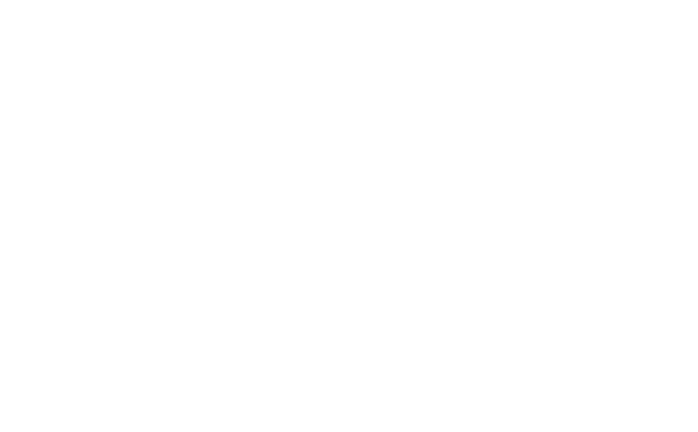
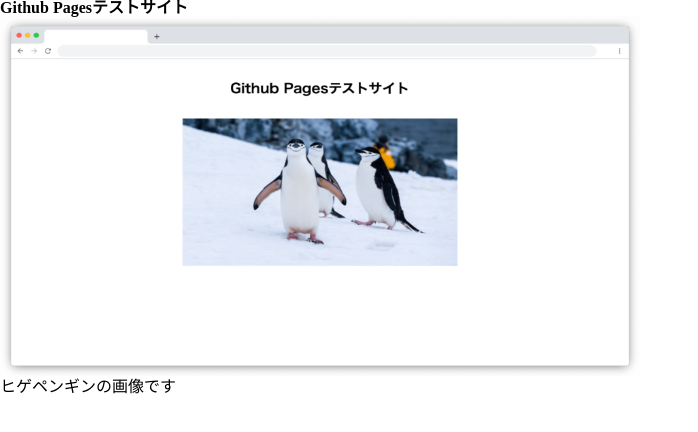
Before and after one commit to USJchannel/penguin1, a plain HTML site: page index.html in a window 1280 px wide. Shown: the whole page, without its empty margins (0-698 px from the left). Drawn offline with Linux system fonts and the light colour scheme.

Commit message:
コードを追加しました

```diff
--- a/index.html
+++ b/index.html
@@ -3,9 +3,15 @@
 <head>
     <meta charset="UTF-8">
     <meta name="viewport" content="width=device-width, initial-scale=1.0">
-    <title>Document</title>
+    <meta name="description" content="">
+    <meta name="author" content="">
+    <link rel="stylesheet" href="style.css">
+    <link rel="shortcut icon" href="">
+    <title>Github Pagesテスト</title>
 </head>
 <body>
-
+    <h1 class="head-1">Github Pagesテストサイト</h1>
+    <div class="img-wrap"><img src="./penguin.jpg" alt="ペンギンの画像!" width="640" height="360"></div>
+    <p class="text">ヒゲペンギンの画像です</p>
 </body>
 </html>
```
